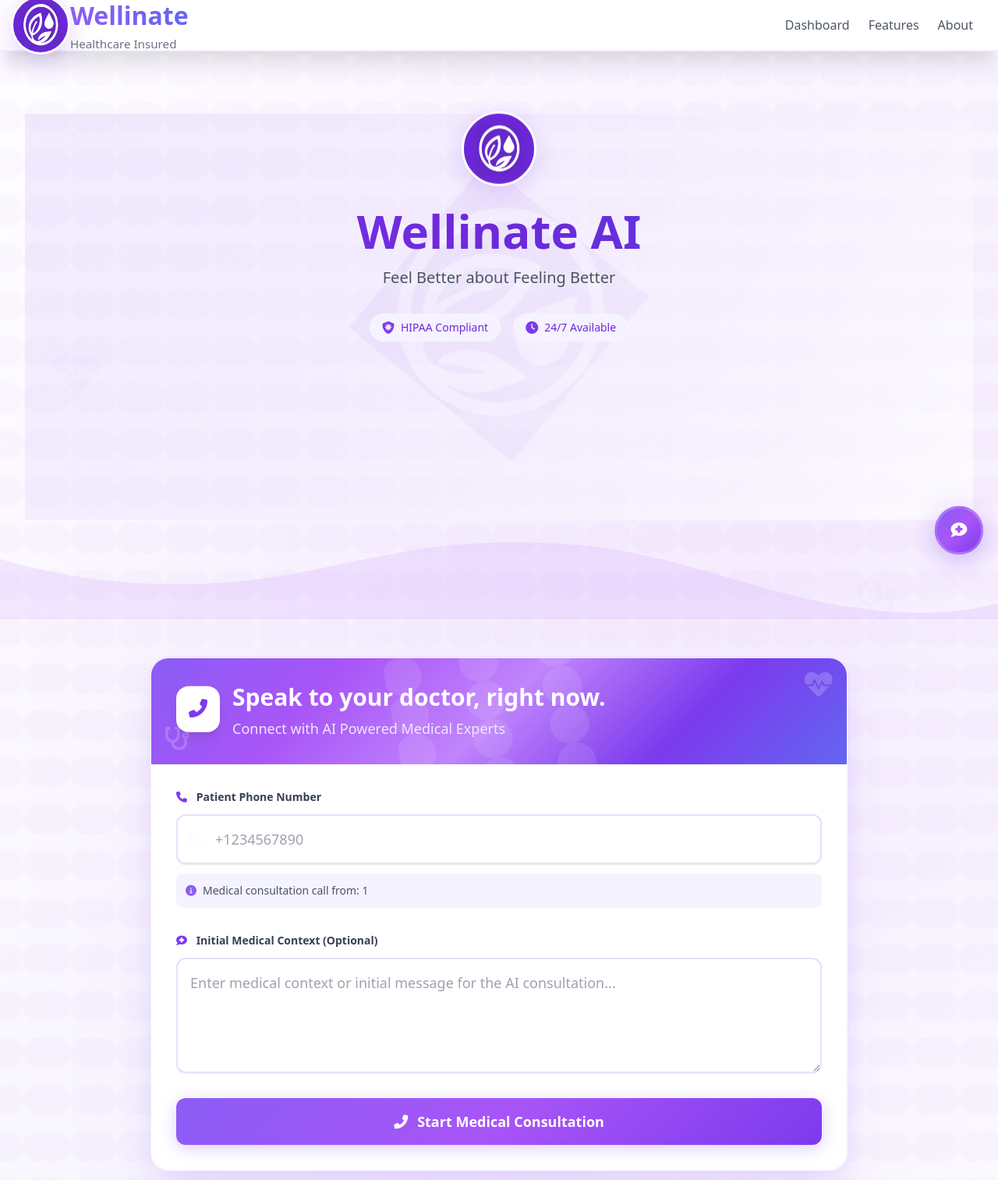
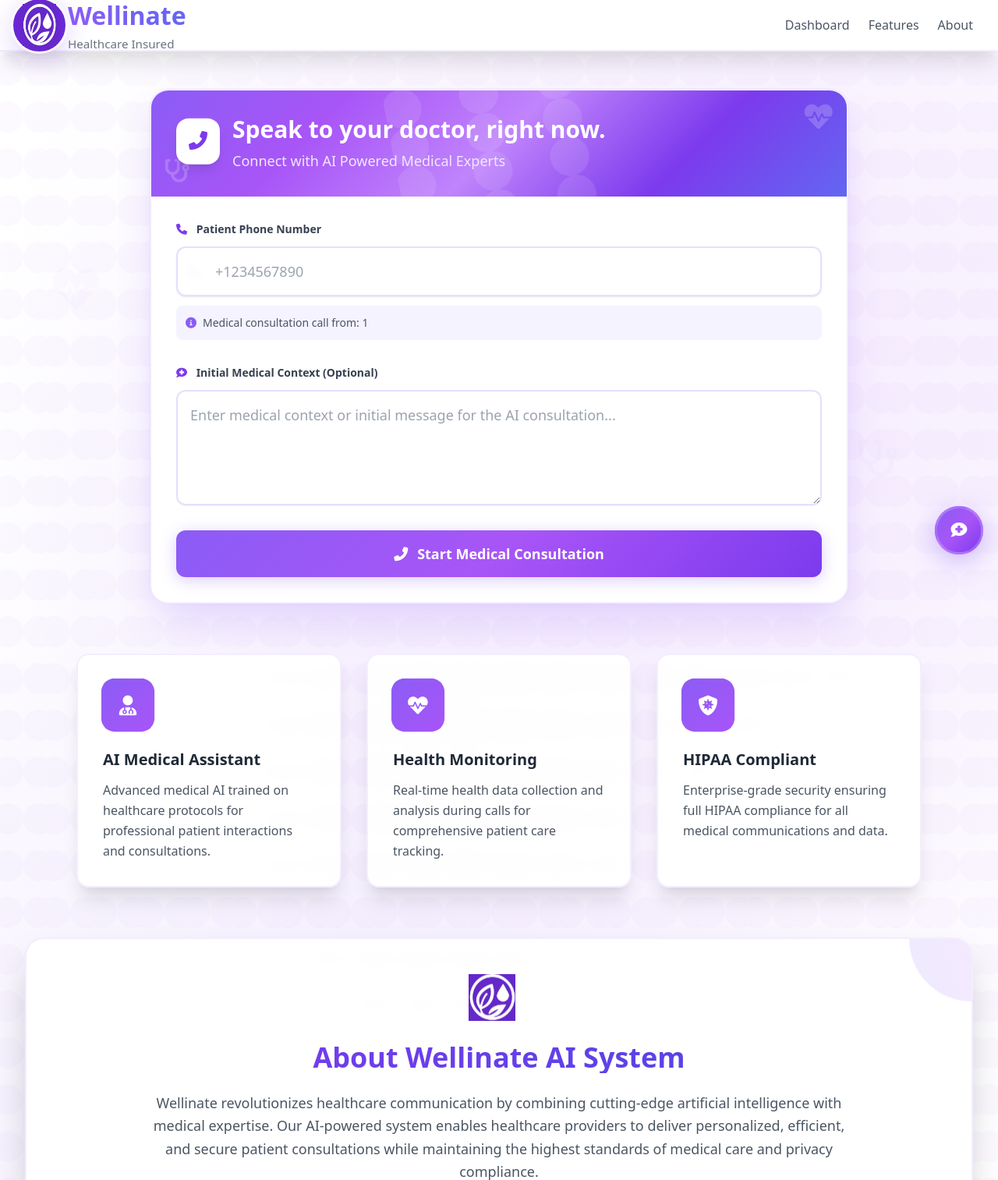
Before and after one commit to HamzaGujjar579/callbot, a FastAPI app: template templates/index3.html in a window 1280 px wide. Shown: the top 1513 px of the page at 78% size. Run offline with FastAPI, Linux system fonts and the light colour scheme; the template is opened without the code that fills it: most values are stand-ins (such as "Sample title", 1, 10 or a date in 2020); parts of the project's set-up code (start-up, migrations or seed data) failed here and were passed over.

Commit message:
Update index3.html

```diff
--- a/templates/index3.html
+++ b/templates/index3.html
@@ -341,8 +341,8 @@
 
         /* Logo styling */
         .wellinate-logo {
-            width: 76px;
-            height: 76px;
+            width: 73px;
+            height: 73px;
             background: #6D28D9;
             border-radius: 50%;
             padding: 12px;
@@ -708,35 +708,6 @@
         </div>
     </nav>
 
-    <!-- Hero Section -->
-    <div class="relative overflow-hidden py-20">
-        <div class="max-w-7xl mx-auto px-4 sm:px-6 lg:px-8 relative z-10">
-            <div class="hero-bg-wrapper mb-12">
-                <div class="text-center fade-in hero-content">
-                    <div class="wellinate-logo-hero float-animation">
-                        <img src="/static/Wellinate_Logo.jpg" alt="Wellinate Logo">
-                    </div>
-                    <h1 class="text-4xl md:text-6xl font-bold bg-gradient-to-r from-purple-600 via-purple-700 to-indigo-600 bg-clip-text text-transparent mb-4">
-                        Wellinate AI
-                    </h1>
-                    <p class="text-xl text-gray-600 max-w-2xl mx-auto">
-                        Feel Better about Feeling Better
-                    </p>
-                    <div class="flex justify-center space-x-4 mt-8">
-                        <div class="flex items-center space-x-2 bg-purple-50 px-4 py-2 rounded-full">
-                            <i class="fas fa-shield-virus text-purple-600"></i>
-                            <span class="text-sm text-purple-700 font-medium">HIPAA Compliant</span>
-                        </div>
-                        <div class="flex items-center space-x-2 bg-purple-50 px-4 py-2 rounded-full">
-                            <i class="fas fa-clock text-purple-600"></i>
-                            <span class="text-sm text-purple-700 font-medium">24/7 Available</span>
-                        </div>
-                    </div>
-                </div>
-            </div>
-        </div>
-        <div class="wave-decoration"></div>
-    </div>
 
     <!-- Main Content -->
     <div class="max-w-7xl mx-auto py-12 px-4 sm:px-6 lg:px-8">
```
